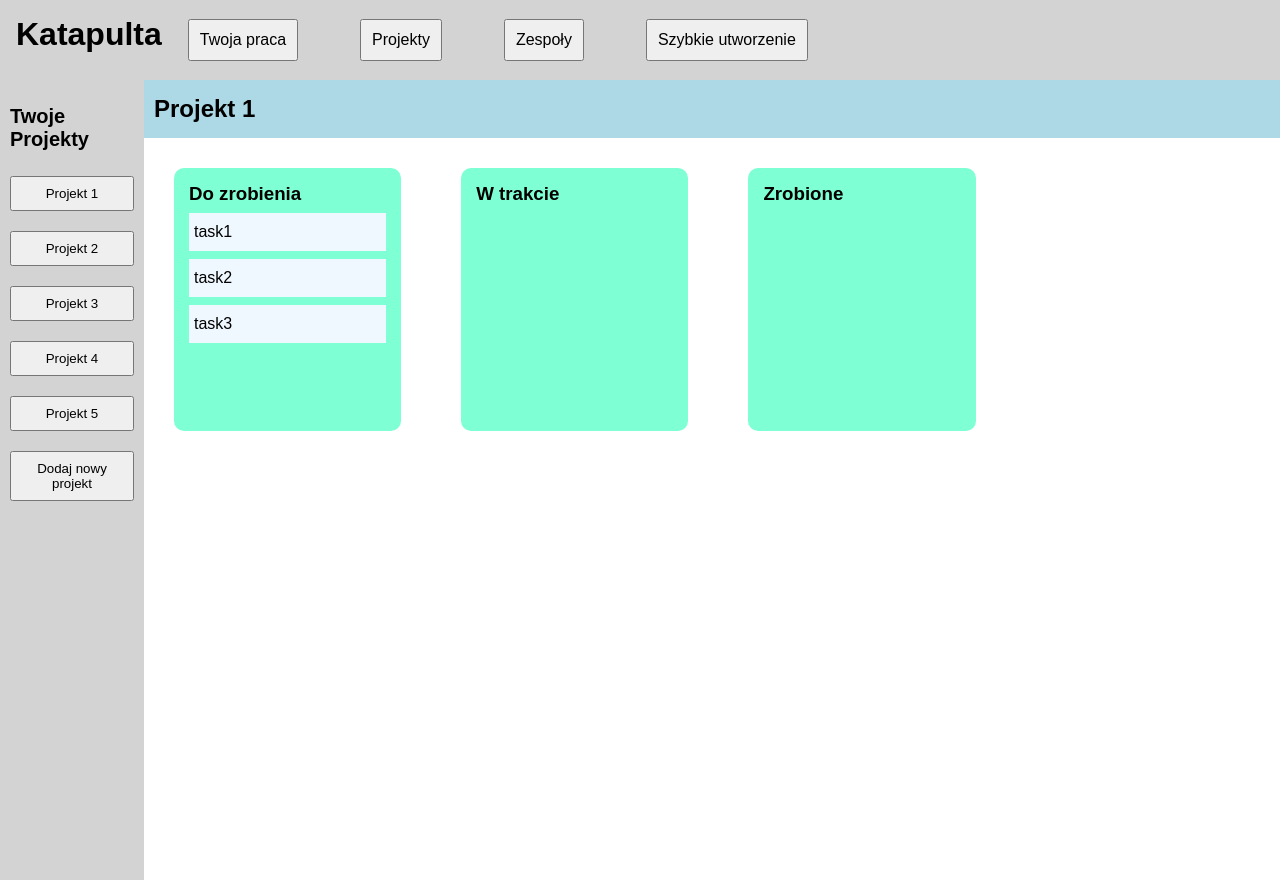
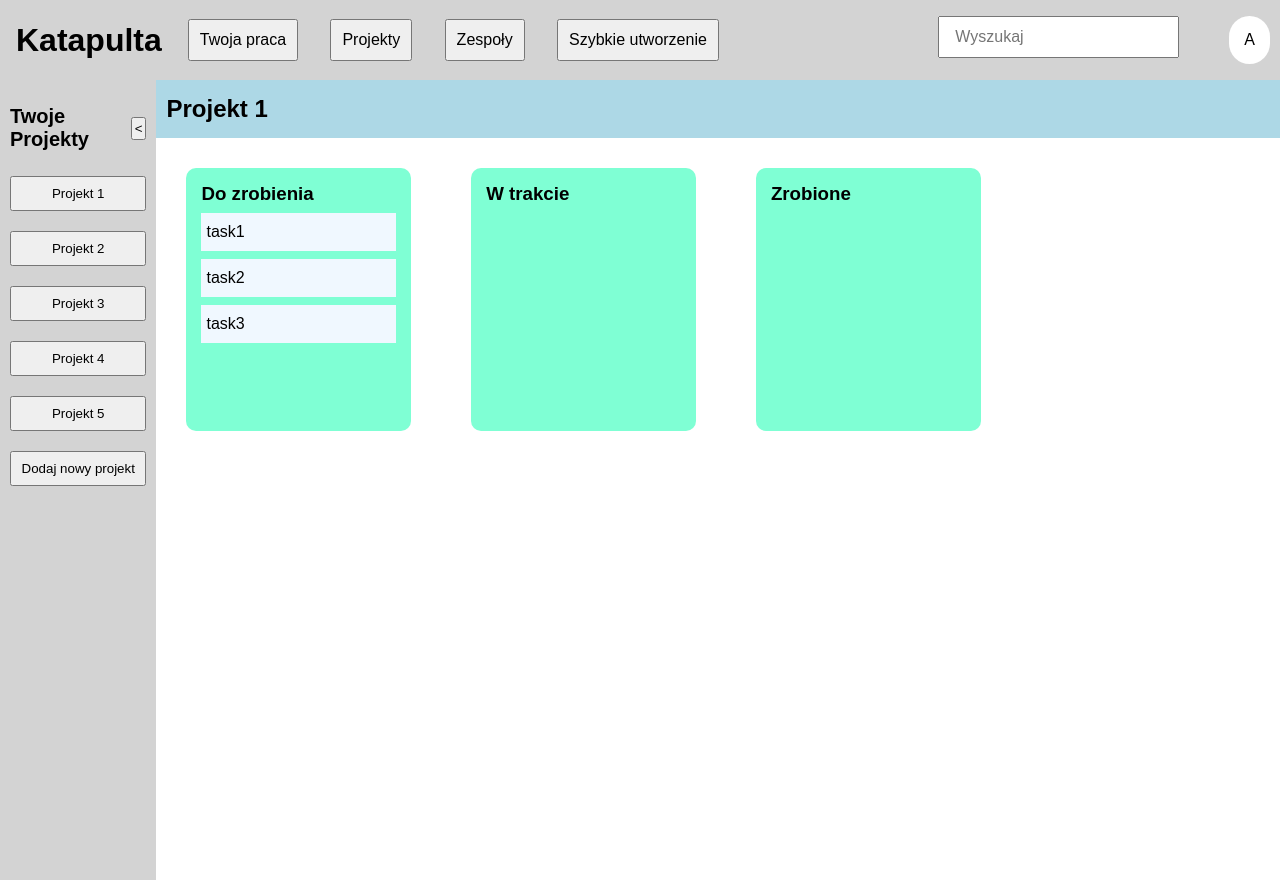
Before and after one commit to dciepko/ProjectManagementApp, a React (Vite) app in the folder project-management-project/frontend/: page / in a window 1280 px wide. Built offline with nearby package versions, Linux system fonts and the light colour scheme.

Commit message:
Improving HeadMenu and ProjectSidebar components

```diff
--- a/project-management-project/frontend/src/components/HeadMenu/HeadMenu.jsx
+++ b/project-management-project/frontend/src/components/HeadMenu/HeadMenu.jsx
@@ -20,6 +20,14 @@ export default function HeadMenu() {
           </li>
         </ul>
       </menu>
+      <span className={classes.toTheRight}>
+        <div className={classes.avatarImage}>A</div>
+        <input
+          className={classes.searchBar}
+          type="text"
+          placeholder="Wyszukaj"
+        />
+      </span>
     </header>
   );
 }
--- a/project-management-project/frontend/src/components/HeadMenu/HeadMenu.module.css
+++ b/project-management-project/frontend/src/components/HeadMenu/HeadMenu.module.css
@@ -2,6 +2,7 @@
   display: flex;
   background-color: lightgray;
   height: 10vh;
+  align-items: center;
 }
 
 .h1 {
@@ -27,3 +28,25 @@
   font-size: 1em;
   margin: 10px;
 }
+
+.toTheRight {
+  width: 50%;
+}
+
+.searchBar {
+  padding: 10px 15px;
+  margin-right: 50px;
+  height: 60%;
+  font-size: 1em;
+  color: rgb(223, 219, 219);
+  float: right;
+}
+
+.avatarImage {
+  display: inline;
+  float: right;
+  background-color: white;
+  padding: 15px;
+  border-radius: 100px;
+  margin-right: 10px;
+}
--- a/project-management-project/frontend/src/components/ProjectSidebar/ProjectSidebar.module.css
+++ b/project-management-project/frontend/src/components/ProjectSidebar/ProjectSidebar.module.css
@@ -6,9 +6,19 @@
   flex-direction: column;
 }
 
+.asideHeader {
+  display: flex;
+  align-items: center;
+}
+
 .h2 {
   margin: 15px 0;
   font-size: 20px;
+}
+
+.wrapButton {
+  margin-right: auto;
+  padding: 2px;
 }
 
 .ul {
--- a/project-management-project/frontend/src/components/ProjectSidebar/ProjectsSidebar.jsx
+++ b/project-management-project/frontend/src/components/ProjectSidebar/ProjectsSidebar.jsx
@@ -3,7 +3,11 @@ import classes from "./ProjectSidebar.module.css";
 export default function ProjectsSidebar({ projectList, handleClick }) {
   return (
     <aside className={classes.aside}>
-      <h2 className={classes.h2}>Twoje Projekty</h2>
+      <header className={classes.asideHeader}>
+        <h2 className={classes.h2}>Twoje Projekty</h2>
+        <button className={classes.wrapButton}>&lt;</button>
+      </header>
+
       <ul className={classes.ul}>
         {projectList.map((project) => {
           return (
```
